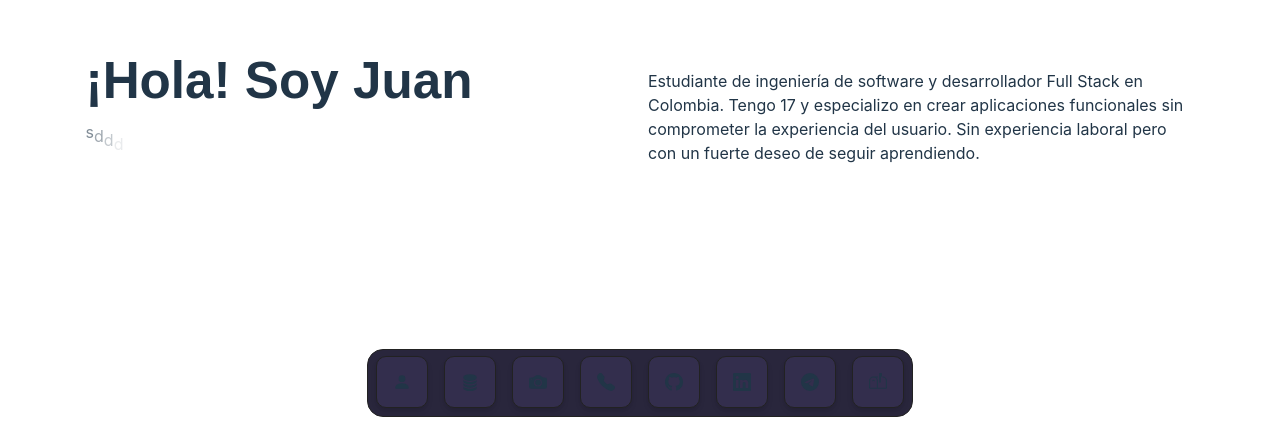
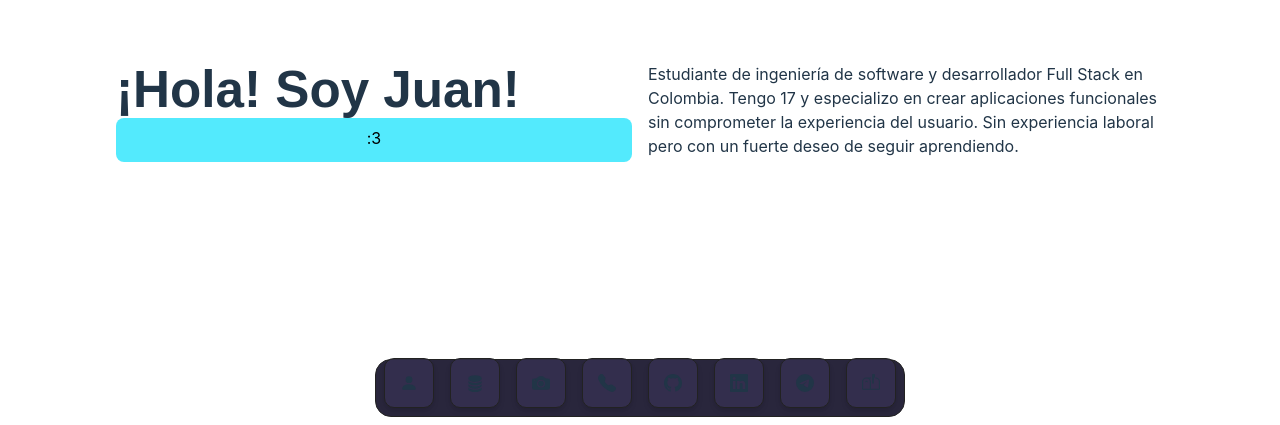
Before and after one commit to Juan1mera/Portfolio, a React (Vite) app: page / in a window 1280 px wide. Shown: the part 375-800 px from the top of the page. Built offline with nearby package versions, Linux system fonts and the light colour scheme; a web font is replaced by a local one.

Commit message:
style: Estilos del RotatingText

```diff
--- a/src/views/home/App.css
+++ b/src/views/home/App.css
@@ -5,6 +5,7 @@ html, body, #root {
   height: 100vh;
   overflow: hidden;
 }
+@import "tailwindcss";
 
 .App {
   position: relative;
--- a/src/views/home/Home.tsx
+++ b/src/views/home/Home.tsx
@@ -14,12 +14,18 @@ function Home() {
       <div>
         <div className='gridContainer'>
           <div>
-            <h1>¡Hola! Soy Juan</h1>
+            <h1>¡Hola! Soy Juan!</h1>
             <RotatingText
-              texts={['xxxx', 'dssss', 'sdddd']}
-              transition={{ duration: 0.8 }}
-              staggerDuration={0.09}
-              color='rgb(255, 255, 255)'
+              texts={['Software Engineer Student', 'Full Stack Developer', ':3']}
+              mainClassName="px-2 sm:px-2 md:px-3 bg-cyan-300 text-black overflow-hidden py-0.5 sm:py-1 md:py-2 justify-center rounded-lg"
+              staggerFrom={"last"}
+              initial={{ y: "100%" }}
+              animate={{ y: 0 }}
+              exit={{ y: "-120%" }}
+              staggerDuration={0.025}
+              splitLevelClassName="overflow-hidden pb-0.5 sm:pb-1 md:pb-1"
+              transition={{ type: "spring", damping: 30, stiffness: 400 }}
+              rotationInterval={2000}
             />
           </div>
           <div>
```
